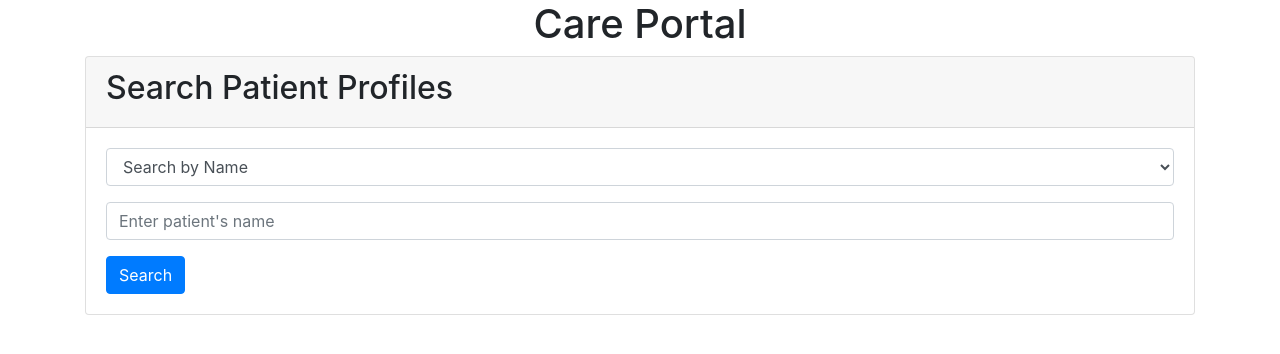
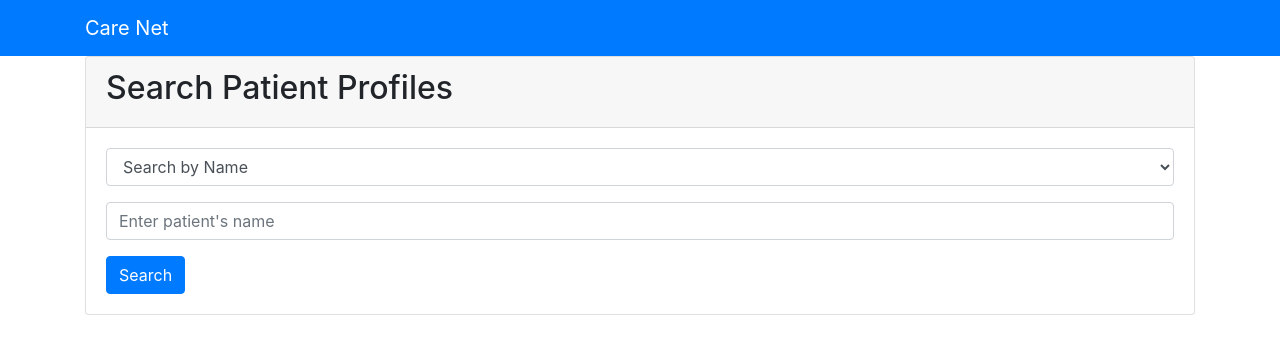
Before and after one commit to Qadeer1813/Project-Y4, a Django app: page /search_patient/ in a window 1280 px wide. Shown: the top 354 px of the page. Run offline with Django 5.2, Linux system fonts and the light colour scheme; some libraries are stand-ins or nearby versions.

Commit message:
Added nav banner which is copied from the home page.

```diff
--- a/Elderly Care Management System/CareNet/Templates/create_patient_profile.html
+++ b/Elderly Care Management System/CareNet/Templates/create_patient_profile.html
@@ -6,6 +6,11 @@
     <link rel="stylesheet" href="https://stackpath.bootstrapcdn.com/bootstrap/4.5.2/css/bootstrap.min.css">
 </head>
 <body>
+    <nav class="navbar navbar-dark bg-primary">
+        <div class="container">
+            <a class="navbar-brand" href="{% url 'home' %}">Care Net</a>
+        </div>
+    </nav>
     <div class="container">
         <div class="card">
             <div class="card-header">
--- a/Elderly Care Management System/CareNet/Templates/search_patient_profile.html
+++ b/Elderly Care Management System/CareNet/Templates/search_patient_profile.html
@@ -21,8 +21,12 @@
     </style>
 </head>
 <body>
+    <nav class="navbar navbar-dark bg-primary">
+        <div class="container">
+            <a class="navbar-brand" href="{% url 'home' %}">Care Net</a>
+        </div>
+    </nav>
     <div class="container">
-        <h1 class="text-center">Care Portal</h1>
         <div class="card">
             <div class="card-header">
                 <h2>Search Patient Profiles</h2>
```
